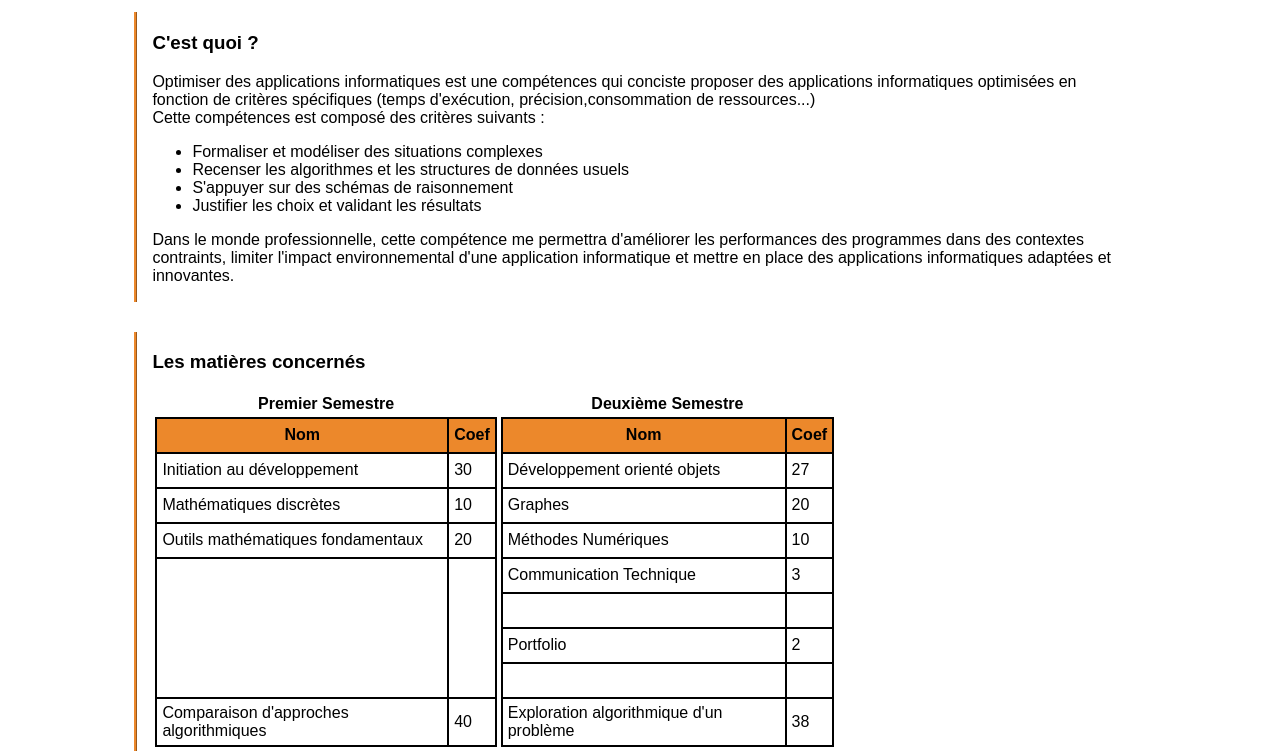
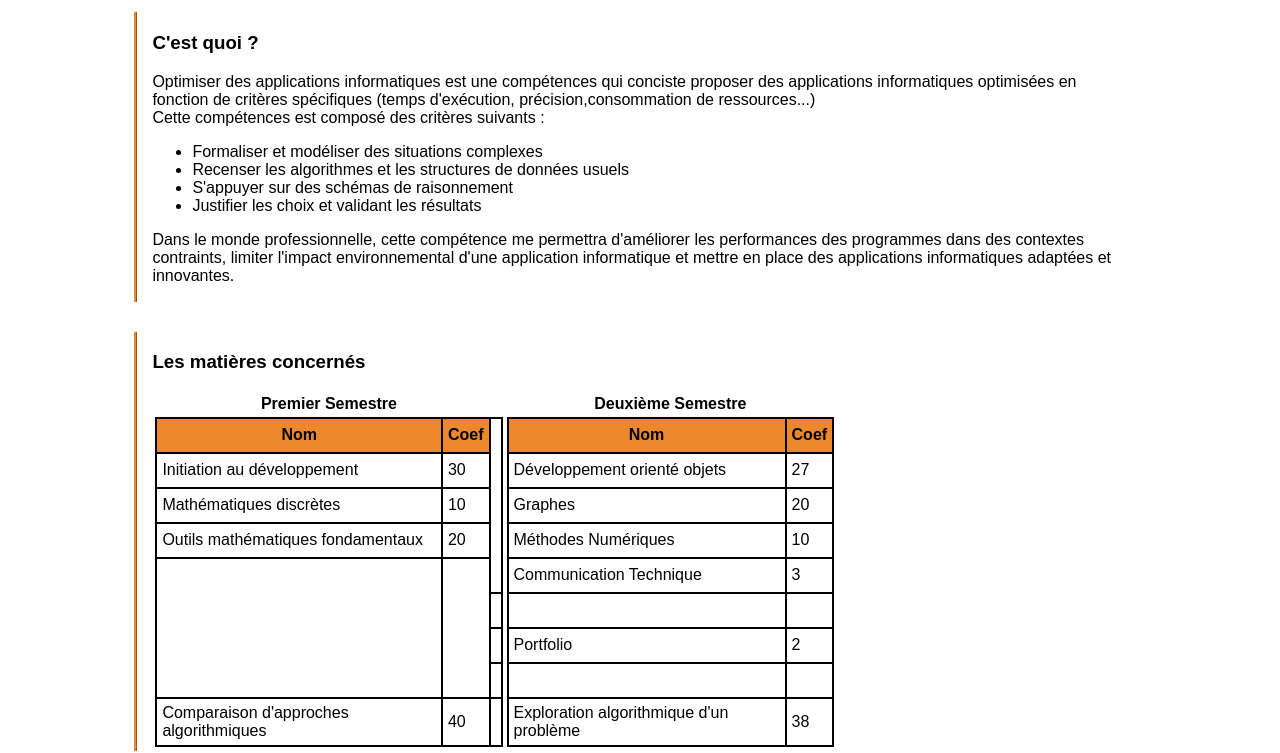
Before and after one commit to Ottirate/r2_14_ppp, a plain HTML site: page competences/comp2.html in a window 1280 px wide. Shown: the part 213-966 px from the top of the page. Drawn offline with Linux system fonts and the light colour scheme.

Commit message:
Comp 1 : Verifier, Corriger, Good to go

```diff
--- a/competences/comp2.html
+++ b/competences/comp2.html
@@ -87,9 +87,9 @@
 											<td  rowspan = "4"></td>
 											<td  rowspan = "4"></td>
 										</tr>
-										<tr></tr>
-										<tr></tr>
-										<tr></tr>
+										<tr> <td></td></tr>
+										<tr> <td></td></tr>
+										<tr> <td></td></tr>
 										<tr>
 											<td> Comparaison d'approches algorithmiques </td>
 											<td>    40 </td>
@@ -143,15 +143,10 @@
 										</tr>
 									</tbody>
 								</table>
-							</table>
 							</td>
 						</tr>
-
-
-					<!-- Deuxième semestre -->
-
-
-
+					</tbody>
+				</table>
 			</article>
 
 
@@ -227,7 +222,7 @@
 			<article>
 				<h3> Formaliser et mettre en œuvre des outils mathématiques pour l’informatique                                </h3>
 				<p>
-					La <a href = "">SAE 2.02</a> est fortement basé sur le fonctionnement des graphes (le premier exercice utilise
+					La <a href = "../projets/SAE2_02.html">SAE 2.02</a> est fortement basé sur le fonctionnement des graphes (le premier exercice utilise
 					même la même blibliothèque utiliser pendant les <a href = "../projets/GrapheTP.html"> TP de Graphe</a>).
 				</p>
 			</article>
```
